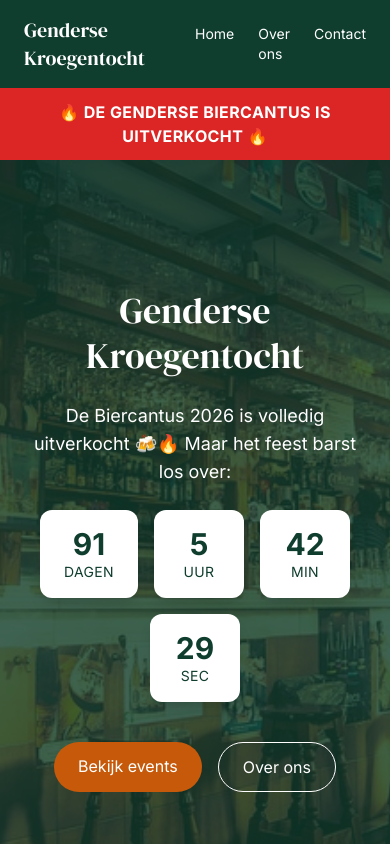
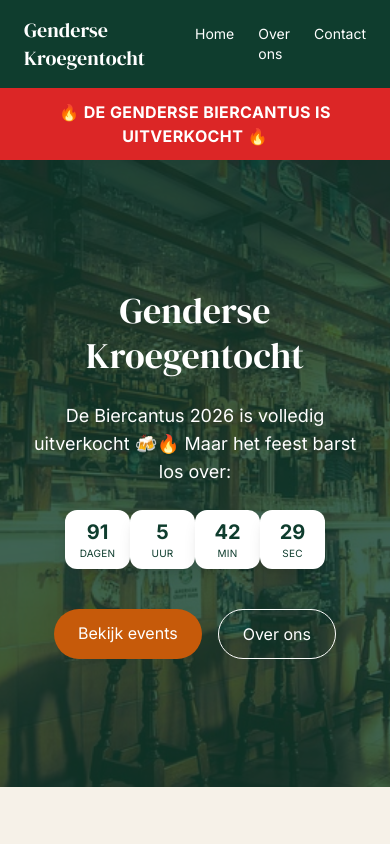
Before and after one commit to rubenrietveld/genderse-kroegentocht, a Next.js app: page / in a window 390 px wide. Shown: the top 844 px of the page. Built offline with nearby package versions, Linux system fonts and the light colour scheme.

Commit message:
kleinere countdowm

```diff
--- a/components/Countdown.js
+++ b/components/Countdown.js
@@ -26,14 +26,22 @@ export default function Countdown() {
   const seconds = Math.floor((timeLeft / 1000) % 60);
 
   const TimeBlock = ({ value, label }) => (
-    <div className="bg-white text-primary rounded-xl px-6 py-4 min-w-[90px] shadow-lg">
-      <div className="text-3xl font-bold">{value}</div>
-      <div className="text-sm uppercase tracking-wide">{label}</div>
+    <div className="bg-white text-primary rounded-xl
+      px-3 py-2 md:px-6 md:py-4
+      min-w-[65px] md:min-w-[90px]
+      shadow-lg"
+    >
+      <div className="text-xl md:text-3xl font-bold">
+        {value}
+      </div>
+      <div className="text-[10px] md:text-sm uppercase tracking-wide">
+        {label}
+      </div>
     </div>
   );
 
   return (
-    <div className="flex justify-center gap-4 flex-wrap">
+    <div className="flex justify-center md:gap-4 flex-nowrap">
       <TimeBlock value={days} label="Dagen" />
       <TimeBlock value={hours} label="Uur" />
       <TimeBlock value={minutes} label="Min" />
```
